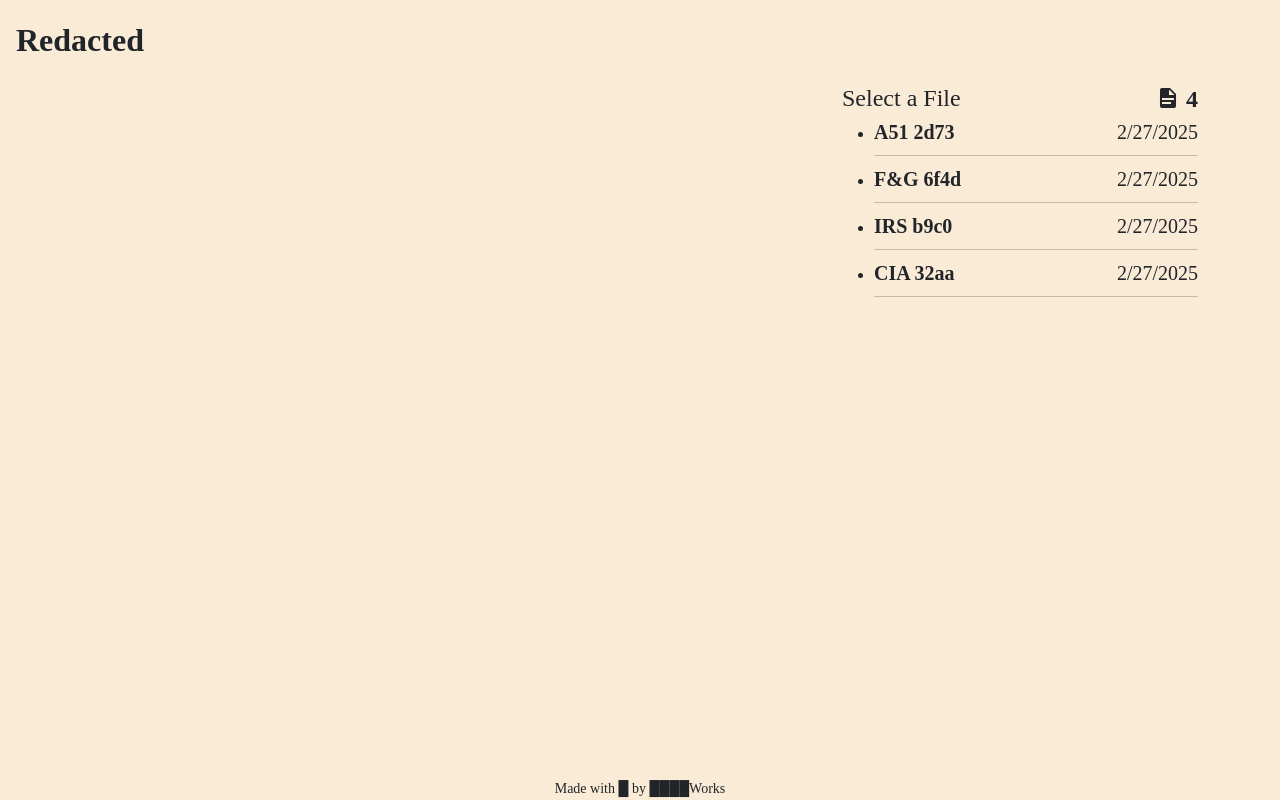
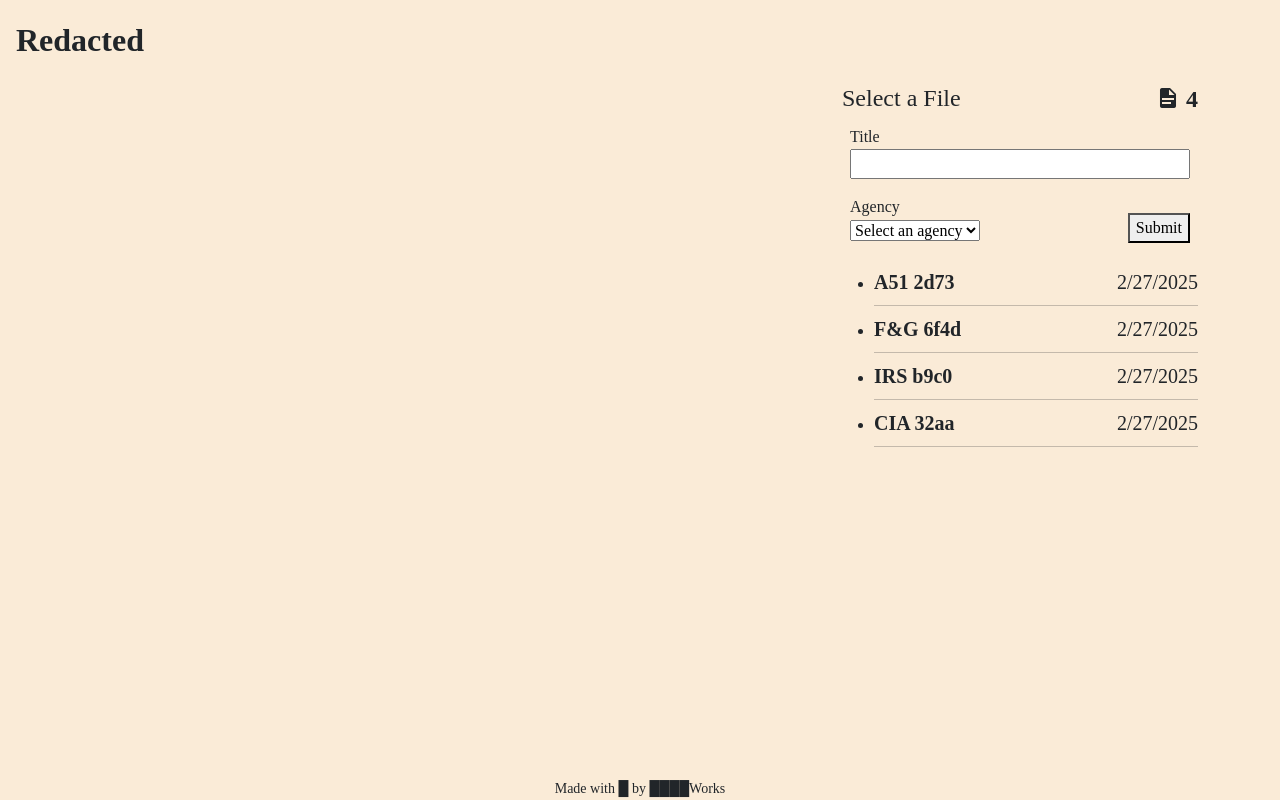
Before and after one commit to CodeWorks-FullStack/spring25_redacted, a plain HTML site: page index.html in a window 1280 px wide. Drawn offline with nearby package versions, Linux system fonts and the light colour scheme; a web font is replaced by a local one.

Commit message:
added form

```diff
--- a/assets/style/style.css
+++ b/assets/style/style.css
@@ -20,6 +20,14 @@ hr {
   margin: .5rem 0;
 }
 
+label {
+  display: block;
+}
+
+input {
+  min-width: 100%;
+}
+
 #pop-toast-container {
   display: flex;
   flex-direction: column;
--- a/index.html
+++ b/index.html
@@ -34,8 +34,28 @@
                 <b>0</b>
               </div>
             </div>
-            <div>
-              <!-- TODO FORM GOES HERE -->
+            <div class="p-2 mb-3">
+              <form>
+                <div class="mb-3">
+                  <label for="reportTitle">Title</label>
+                  <input id="reportTitle" type="text" required maxlength="40">
+                </div>
+                <div class="d-flex justify-content-between align-items-end">
+                  <div>
+                    <label for="reportAgency">Agency</label>
+                    <select id="reportAgency" name="" required>
+                      <option value="">Select an agency</option>
+                      <option value="FBI">FBI</option>
+                      <option value="F&G">Fish and Game</option>
+                      <option value="A51">A51</option>
+                      <option value="CIA">CIA</option>
+                      <option value="NFL">NFL</option>
+                      <option value="IRS">IRS</option>
+                    </select>
+                  </div>
+                  <button type="submit">Submit</button>
+                </div>
+              </form>
             </div>
             <ul id="caseFilesList">
               <!-- STUB report list item -->
```
